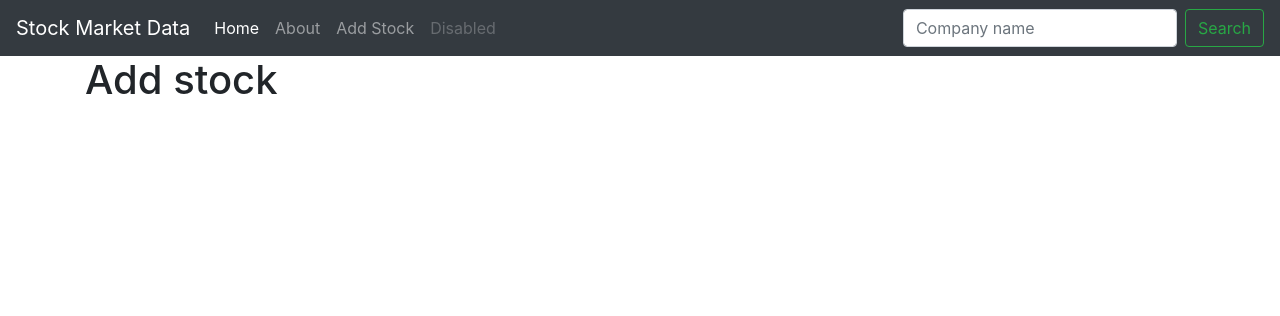
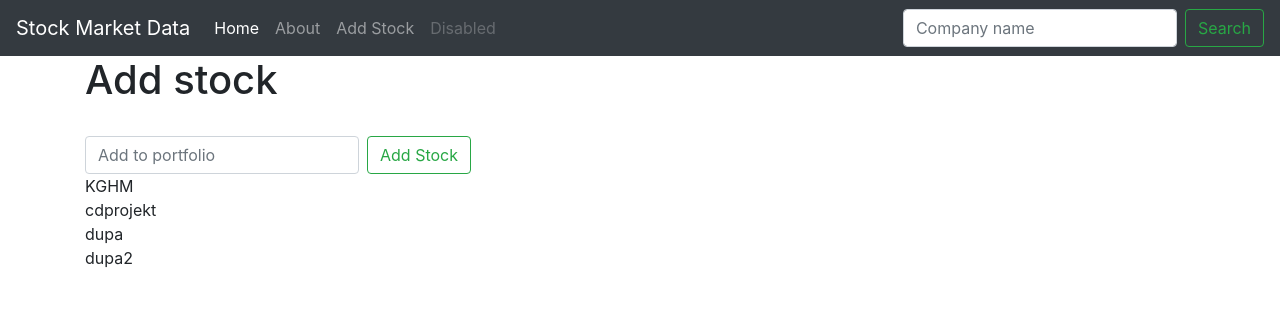
Before and after one commit to SimonSlominski/Stock-Market-Web-App, a Django app: page /add_stock.html in a window 1280 px wide. Shown: the top 316 px of the page. Run offline with Django 3.2, Linux system fonts and the light colour scheme; data comes from the database, SQL or seed files in the repository; both versions use the stored data as it was after the commit; some libraries are stand-ins or nearby versions.

Commit message:
add 'add_stock' form to create user companies portfolio

```diff
--- a/stock_quotes/templates/add_stock.html
+++ b/stock_quotes/templates/add_stock.html
@@ -10,7 +10,21 @@
     <title>Title</title>
 </head>
 <body>
-    <h1>Add stock</h1>
+    <h1>Add stock</h1><br/>
+
+    <form action="{% url 'add_stock' %}" class="form-inline my-2 my-lg-0" method="POST">
+        {% csrf_token %}
+        <input class="form-control mr-sm-2" type="search" placeholder="Add to portfolio" aria-label="Search" name="ticker">
+        <button class="btn btn-outline-success my-2 my-sm-0" type="submit">Add Stock</button>
+    </form>
+
+
+
+
+    {% for item in ticker %}
+        {{ item }}<br/>
+    {% endfor %}
+
 </body>
 </html>
 
--- a/stock_quotes/views.py
+++ b/stock_quotes/views.py
@@ -1,4 +1,7 @@
-from django.shortcuts import render
+from django.shortcuts import render, redirect
+from django.contrib import messages
+from .models import StockTicker
+from .forms import StockTickerForm
 from datetime import datetime
 import requests
 import json
@@ -73,5 +76,15 @@ def home(request):
 def about(request):
     return render(request, 'about.html', {})
 
+
 def add_stock(request):
-    return render(request, 'add_stock.html', {})
+    if request.method == 'POST':
+        form = StockTickerForm(request.POST or None)
+
+        if form.is_valid():
+            form.save()
+            messages.success(request, ('Stock ticker has been added.'))
+            return redirect('add_stock')
+    else:
+        ticker = StockTicker.objects.all()
+        return render(request, 'add_stock.html', {'ticker': ticker})
```
Also changed, not shown: stock_quotes/forms.py (added, +8 -0 lines), db.sqlite3.
